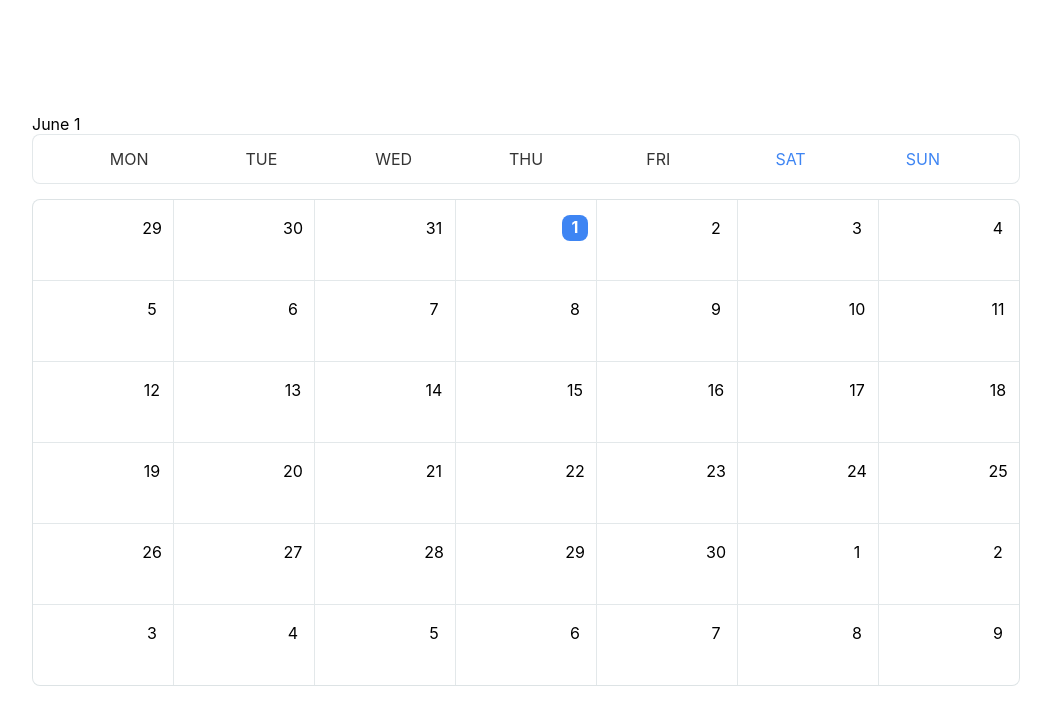
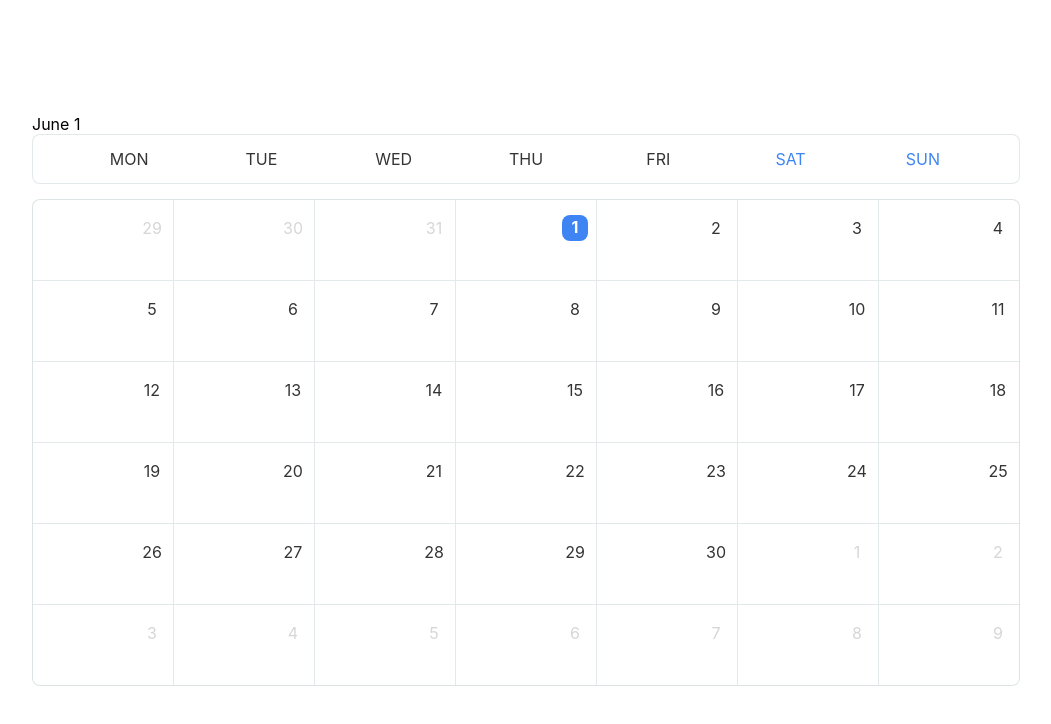
Before and after one commit to NNaumenko83/calendar, a React (Create React App) app: page / in a window 1280 px wide. Shown: the top 724 px of the page, without its empty margins (114-1165 px from the left). Built offline with nearby package versions, Linux system fonts and the light colour scheme.

Commit message:
add days of current days

```diff
--- a/src/components/CalendarGrid/CalendarGrid.js
+++ b/src/components/CalendarGrid/CalendarGrid.js
@@ -14,11 +14,15 @@ export const CalendarGrid = ({ startDay, currentDay }) => {
 
   // Перевіряємо чи поточний день
   const isCurrentDay = (day) => currentDay.isSame(day, "day");
+  const isSelectedMonth = (day) => currentDay.isSame(day, "month");
 
   return (
     <CalendarGridWrapper>
       {daysArray.map((dayItem) => (
-        <CellWrapper key={dayItem.format("DDMMYYYY")}>
+        <CellWrapper
+          key={dayItem.format("DDMMYYYY")}
+          isSelectedMonth={isSelectedMonth(dayItem)}
+        >
           <RowInCeil justifyContent={"flex-end"}>
             <DayWrapper>
               {!isCurrentDay(dayItem) ? (
--- a/src/components/CalendarGrid/CalendarGrid.styled.js
+++ b/src/components/CalendarGrid/CalendarGrid.styled.js
@@ -18,6 +18,9 @@ export const CellWrapper = styled.div`
   padding: 14px 8px;
 
   background-color: #ffff;
+
+  color: ${(props) =>
+    props.isSelectedMonth ? "#343434" : "rgba(52, 52, 52, 0.2)"};
 `;
 
 export const RowInCeil = styled.div`
--- a/src/components/DaysGrid/DaysGrid.js
+++ b/src/components/DaysGrid/DaysGrid.js
@@ -1,8 +1,15 @@
 import React from "react";
 import { DaysWrapper, СellOfDay } from "./DaysGrid.styled";
+import moment from "moment";
 
 export const DaysGrid = () => {
-  const daysArray = ["MON", "TUE", "WED", "THU", "FRI", "SAT", "SUN"];
+  const daysArray = [...Array(7)].map((_, i) =>
+    moment()
+      .day(i + 1)
+      .format("ddd")
+      .toUpperCase()
+  );
+  console.log("daysArray:", daysArray);
 
   return (
     <DaysWrapper>
```
